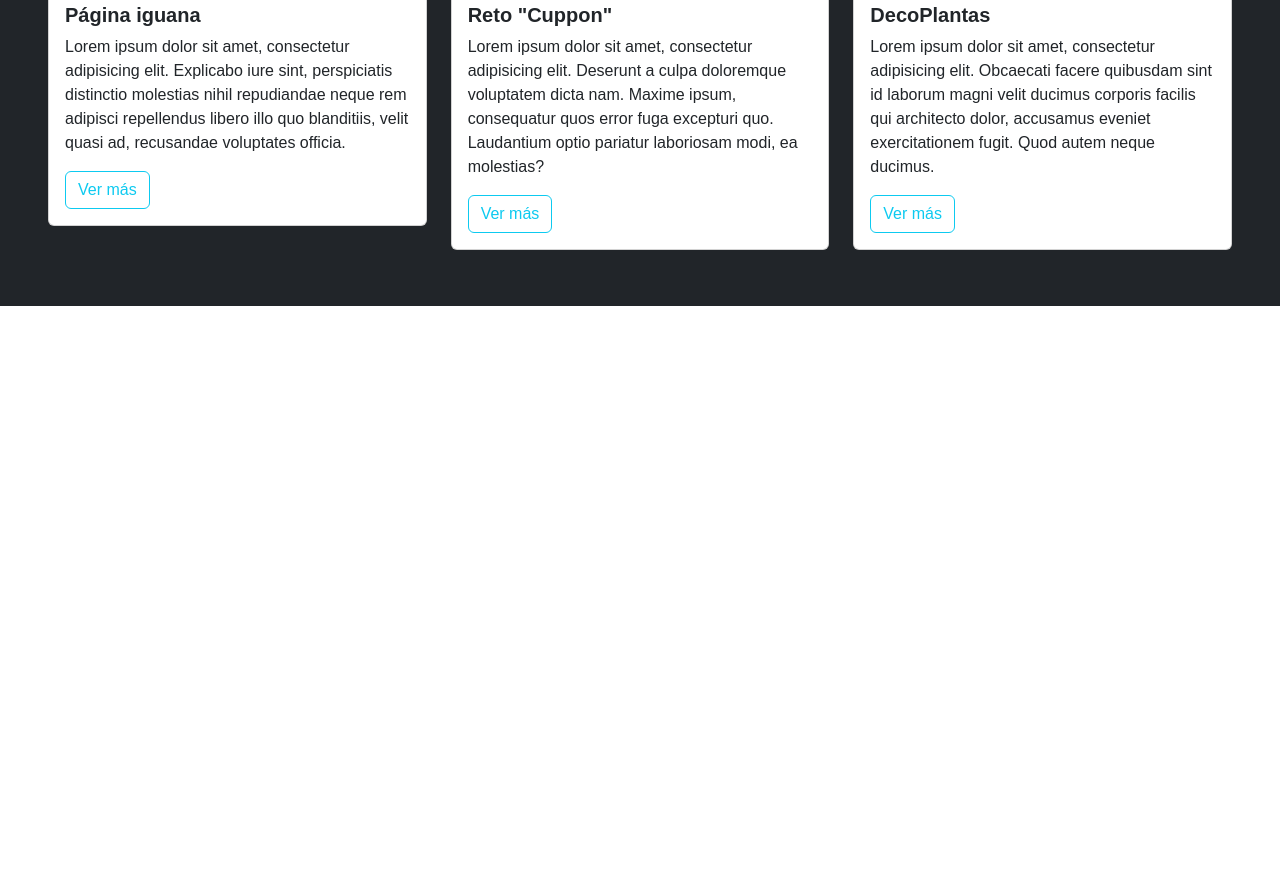
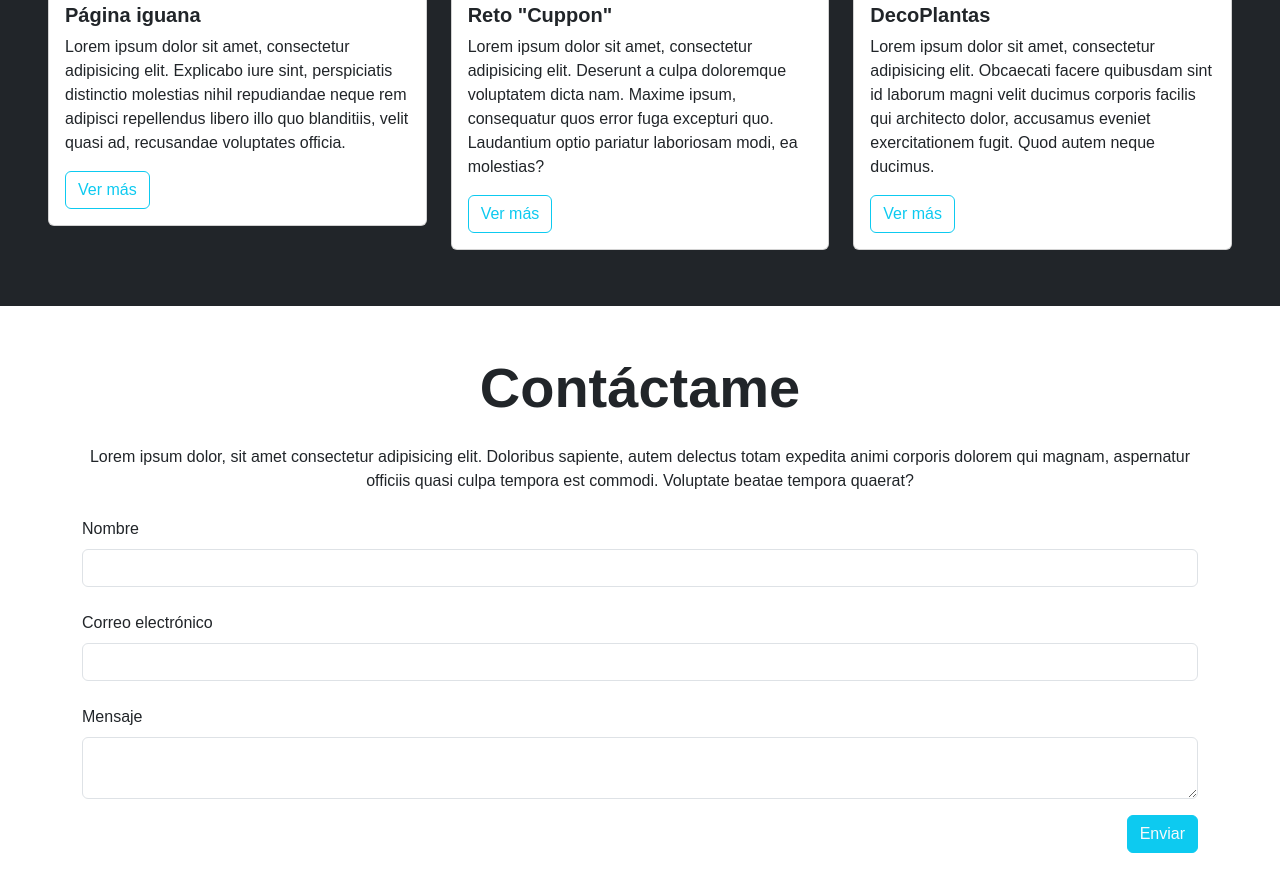
Before and after one commit to MateooetaM/MateooetaM.github.io, a plain HTML site: page index.html in a window 1280 px wide. Shown: the part 1888-2779 px from the top of the page. Before the commit the page ends 2194 px from the top, so only its background shows below. Drawn offline with nearby package versions, Linux system fonts and the light colour scheme.

Commit message:
Creacion de zona Contacto

```diff
--- a/index.html
+++ b/index.html
@@ -52,7 +52,7 @@
 <!--Acerca de mi-->
 <section id="info_personal" class="container-fluid text-center p-5 m-0 bg-dark">
   <h2 class="display-3 fw-bold my-4">Acerca de mi</h2>
-  <p class="my-4">
+  <p class="my-4 text-start">
     Mi interés por la tecnología comenzó a partir del cuestionamiento sobre cómo funcionan las herramientas que usamos a diario, como Internet, los teléfonos celulares y las aplicaciones web. Esto despertó en mí el deseo de estar siempre aprendiendo y formándome como profesional.
   </p>
   <div class="row">
@@ -127,6 +127,37 @@
 
 </section>
 
+<section id="Contacto" class="container my-5">
+
+  <h2 class="display-4 fw-bold text-center my-4">Contáctame</h2>
+
+  <p class="text-center my-4 d-none d-md-block">Lorem ipsum dolor, sit amet consectetur adipisicing elit.
+      Doloribus
+      sapiente, autem delectus totam expedita
+      animi corporis dolorem qui magnam, aspernatur officiis quasi culpa tempora est commodi. Voluptate beatae
+      tempora quaerat?</p>
+  <form>
+      <div class="form-group mb-4">
+          <label class="mb-2">Nombre</label>
+          <input class="form-control" placeholder="">
+      </div>
+
+      <div class="form-group mb-4">
+          <label class="mb-2">Correo electrónico</label>
+          <input class="form-control" placeholder="" />
+      </div>
+
+      <div class="form-group">
+          <label class="mb-2">Mensaje</label>
+          <textarea class="form-control" placeholder=""></textarea>
+      </div>
+
+      <div class="my-3 text-end">
+          <button class="btn btn-info text-light">Enviar</button>
+      </div>
+  </form>
+</section>
+
 
     <script>"https://cdn.jsdelivr.net/npm/bootstrap@5.3.3/dist/js/bootstrap.bundle.min.js"</script>
 </body>
```
